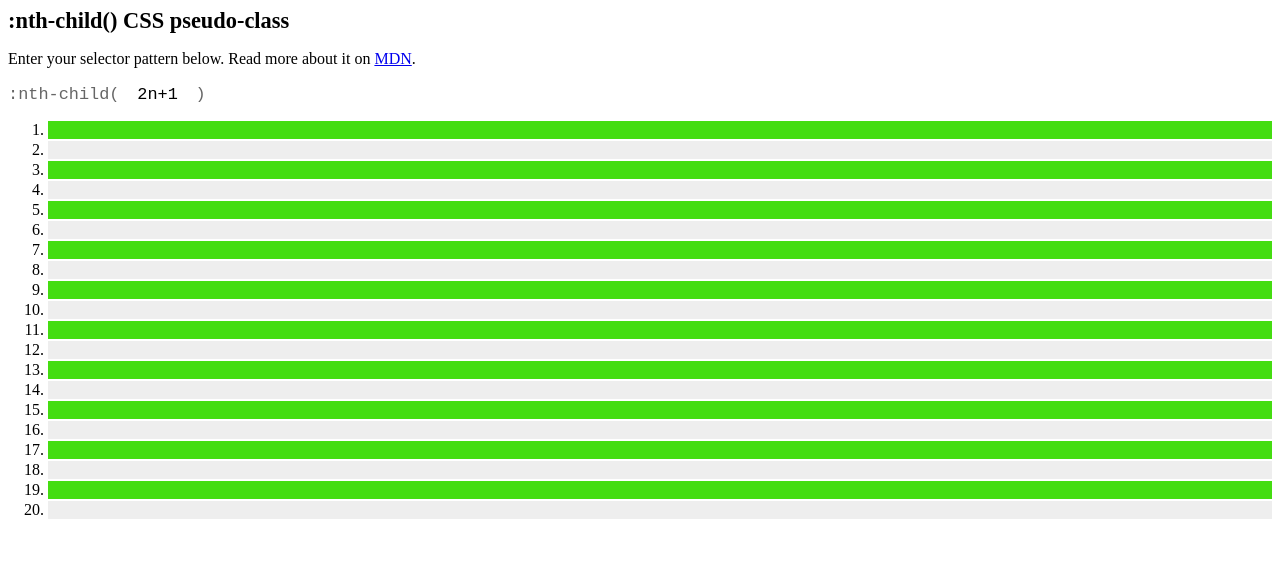
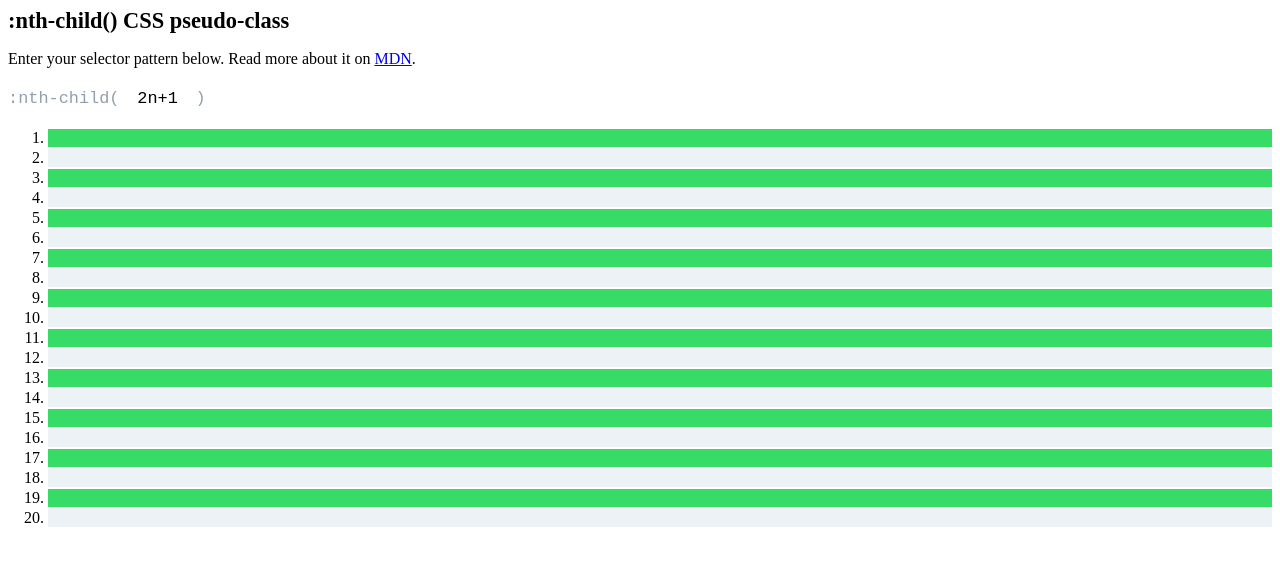
Before and after one commit to sidp/nth-child, a Gatsby site: page / in a window 1280 px wide. Built offline with nearby package versions, Linux system fonts and the light colour scheme; Gatsby itself is replaced by a stand-in of ours.

Commit message:
Design updates

```diff
--- a/src/components/items.js
+++ b/src/components/items.js
@@ -1,5 +1,7 @@
 import React from 'react';
 import styled from 'styled-components';
+
+import { green, lightGray } from '../utils/styles';
 
 export default function Items({ numberOfItems, pattern }) {
 	const items = Array.apply(null, { length: numberOfItems }).map((item, i) => (
@@ -11,7 +13,7 @@
 
 const StyledOrderedList = styled.ol`
 	li {
-		background-color: #eee;
+		background-color: ${lightGray};
 	}
 
 	li + li {
@@ -19,6 +21,6 @@
 	}
 
 	li:nth-child(${props => props.pattern}) {
-		background-color: #4d1;
+		background-color: ${green};
 	}
 `;
--- a/src/components/nth-child.js
+++ b/src/components/nth-child.js
@@ -3,6 +3,8 @@
 
 import NumberInput from './number-input';
 import Items from './items';
+
+import { blue, gray } from '../utils/styles';
 
 export default class NthChild extends Component {
 	state = {
@@ -45,7 +47,7 @@
 const Control = styled.p`
 	font-size: 1.3em;
 	font-family: monospace;
-	color: #666;
+	color: ${gray};
 `;
 
 const StyledNumberInput = styled(NumberInput)`
@@ -59,4 +61,15 @@
 	font-family: inherit;
 	text-align: center;
 	width: 4.5em;
+	line-height: 1.6;
+	border-radius: 3px;
+
+	&:hover {
+		box-shadow: inset 0 0 0 2px color(${blue} a(10%));
+	}
+
+	&:focus {
+		outline: 0;
+		box-shadow: inset 0 0 0 2px ${blue};
+	}
 `;
--- /dev/null
+++ b/src/utils/styles.js
@@ -0,0 +1,5 @@
+export const green = '#37dc66';
+export const blue = '#2383ef';
+export const darkBlue = '#013a7a';
+export const gray = '#929fad';
+export const lightGray = '#edf2f7';
```
Also changed, not shown: src/layouts/index.js (+16 -0 lines).
